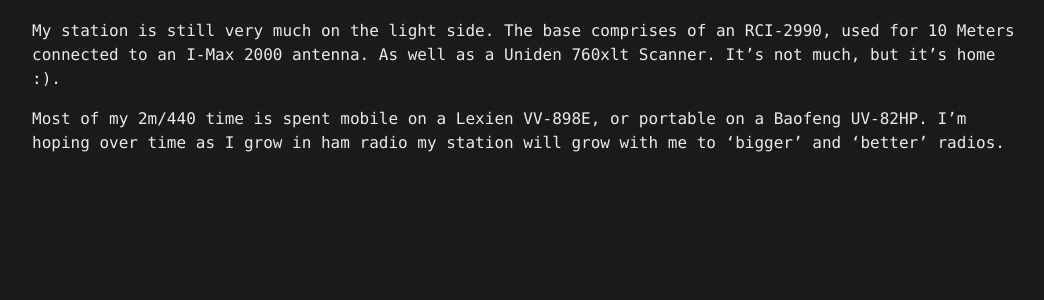
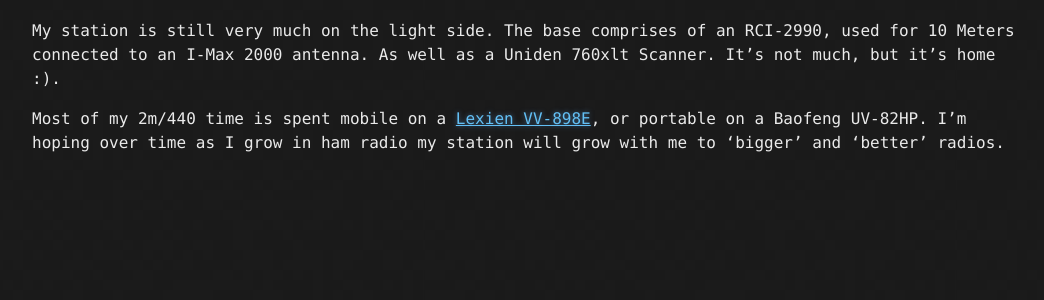
Before and after one commit to finlstrm/kc1mjp.github.io, a Jekyll site: the page built from my-station.md, in a window 1280 px wide. Shown: the part 161-461 px from the top of the page, without its empty margins (108-1152 px from the left). Built offline with Jekyll 4.4.1, drawn with Linux system fonts in a browser that asks for light colours; part of the change alters nothing that is shown.

Commit message:
added link

```diff
--- a/my-station.md
+++ b/my-station.md
@@ -8,6 +8,6 @@ My station is still very much on the light side. The base comprises of an
 RCI-2990, used for 10 Meters connected to an I-Max 2000 antenna. As well as a
 Uniden 760xlt Scanner. It's not much, but it's home :).
 
-Most of my 2m/440 time is spent mobile on a Lexien VV-898E, or portable on a
+Most of my 2m/440 time is spent mobile on a [Lexien VV-898E](/2020/07/review-leixen-vv-898e-25w-vhf-uhf-radio/), or portable on a
 Baofeng UV-82HP. I'm hoping over time as I grow in ham radio my station will
 grow with me to 'bigger' and 'better' radios.
```
